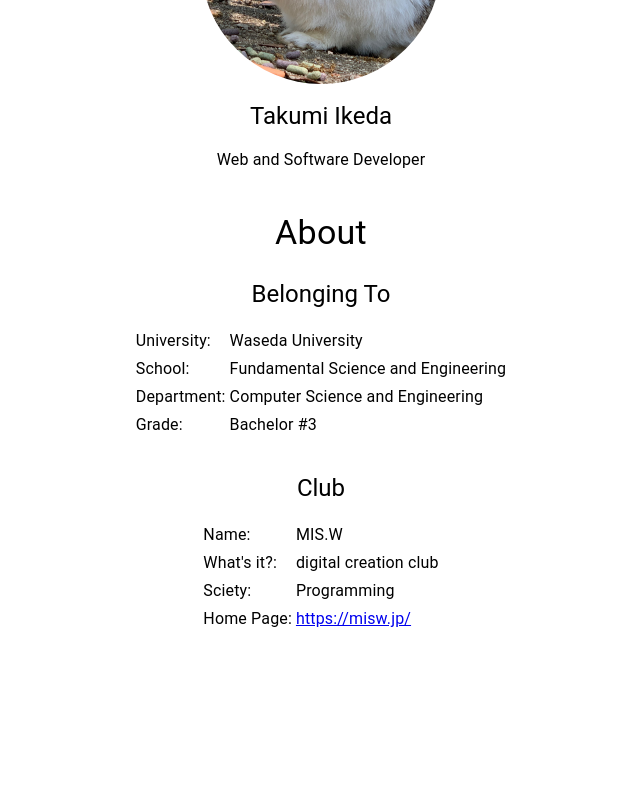
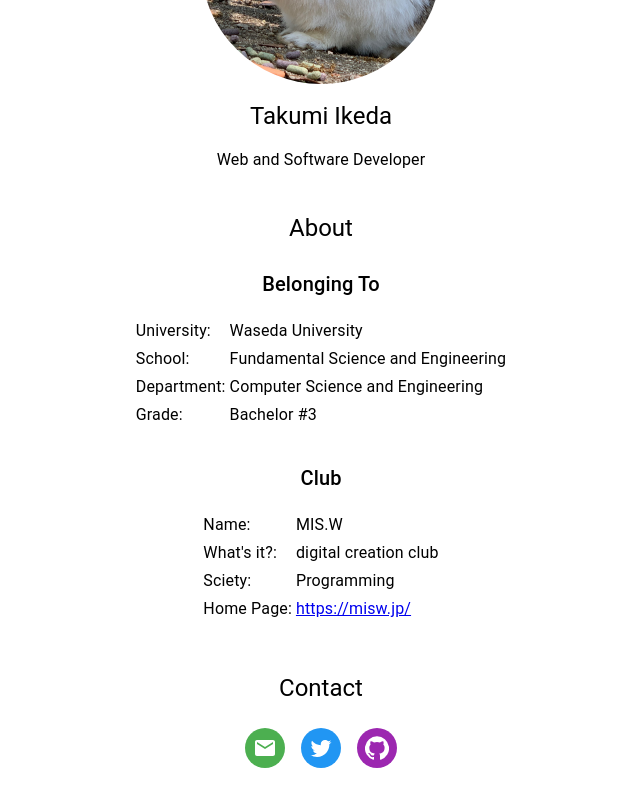
Before and after one commit to ITK13201/ITK13201.github.io, a React (Create React App) app: page / in a window 1280 px wide. Shown: the part 244-1044 px from the top of the page, without its empty margins (319-959 px from the left). Before the commit the page ends 902 px from the top, so only its background shows below. Built offline with nearby package versions, Linux system fonts and the light colour scheme.

Commit message:
add: contact column

```diff
--- a/src/App.tsx
+++ b/src/App.tsx
@@ -3,6 +3,7 @@ import React from 'react'
 import Navbar from './components/Navbar'
 import MyAvatar from './components/Myavatar'
 import About from './components/About'
+import Contact from './components/Contact'
 import './App.scss'
 
 const App: React.FC = () => {
@@ -14,6 +15,8 @@ const App: React.FC = () => {
       <MyAvatar />
       {/* About */}
       <About />
+      {/* Contact */}
+      <Contact />
     </>
   )
 }
--- a/src/components/About.tsx
+++ b/src/components/About.tsx
@@ -82,13 +82,13 @@ const About: React.FC = () => {
     <>
       <Box p={1}>
         <Box display="flex" justifyContent="center" p={1}>
-          <Typography variant="h4" color="initial">
+          <Typography variant="h5" color="initial">
             About
           </Typography>
         </Box>
         <Box p={1}>
           <Box display="flex" justifyContent="center" p={1}>
-            <Typography variant="h5" color="initial">
+            <Typography variant="h6" color="initial">
               Belonging To
             </Typography>
           </Box>
@@ -100,7 +100,7 @@ const About: React.FC = () => {
         </Box>
         <Box p={1}>
           <Box display="flex" justifyContent="center" p={1}>
-            <Typography variant="h5" color="initial">
+            <Typography variant="h6" color="initial">
               Club
             </Typography>
           </Box>
--- /dev/null
+++ b/src/components/Contact.tsx
@@ -0,0 +1,87 @@
+import React from 'react'
+import { Box, Typography, makeStyles, Link, Avatar } from '@material-ui/core'
+import { green, blue, purple } from '@material-ui/core/colors'
+import {
+  Mail as MailIcon,
+  Twitter as TwitterIcon,
+  GitHub as GithubIcon,
+} from '@material-ui/icons'
+
+const useStyles = makeStyles((theme) => ({
+  root: {
+    display: 'flex',
+    '& > *': {
+      margin: theme.spacing(1),
+    },
+  },
+  green: {
+    color: '#fff',
+    backgroundColor: green[500],
+  },
+  blue: {
+    color: theme.palette.getContrastText(blue[500]),
+    backgroundColor: blue[500],
+  },
+  purple: {
+    color: theme.palette.getContrastText(purple[500]),
+    backgroundColor: purple[500],
+  },
+}))
+
+const Contact: React.FC = () => {
+  const classes = useStyles()
+
+  return (
+    <>
+      <Box p={2}>
+        <Box display="flex" justifyContent="center" p={1}>
+          <Typography variant="h5" color="initial">
+            Contact
+          </Typography>
+        </Box>
+        <Box
+          className={classes.root}
+          display="flex"
+          justifyContent="center"
+          p={1}
+        >
+          <Link
+            href="mailto:tkik2236@gmail.com?subject=Hello"
+            color="inherit"
+            title="Email"
+            target="_blank"
+            rel="noopener noreferrer"
+          >
+            <Avatar className={classes.green}>
+              <MailIcon />
+            </Avatar>
+          </Link>
+          <Link
+            href="https://twitter.com/itk13201"
+            color="inherit"
+            title="Twitter"
+            target="_blank"
+            rel="noopener noreferrer"
+          >
+            <Avatar className={classes.blue}>
+              <TwitterIcon />
+            </Avatar>
+          </Link>
+          <Link
+            href="https://github.com/ITK13201"
+            color="inherit"
+            title="Github"
+            target="_blank"
+            rel="noopener noreferrer"
+          >
+            <Avatar className={classes.purple}>
+              <GithubIcon />
+            </Avatar>
+          </Link>
+        </Box>
+      </Box>
+    </>
+  )
+}
+
+export default Contact
```
